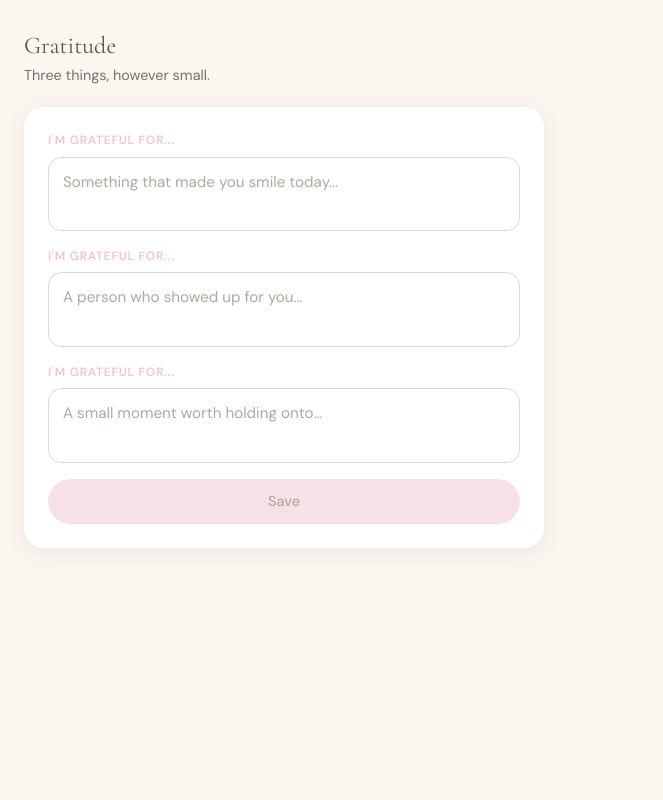
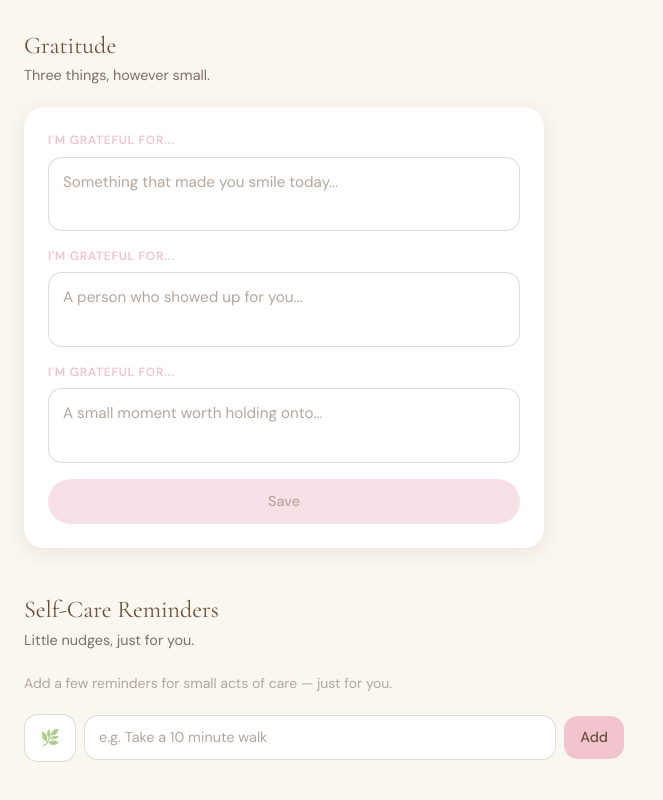
Before and after one commit to megwilliams1/softly, a Next.js app: page /sanctuary in a window 1280 px wide. Shown: the part 794-1594 px from the top of the page, without its empty margins (0-663 px from the left). Before the commit the page ends 1382 px from the top, so only its background shows below. Built offline with nearby package versions, Linux system fonts and the light colour scheme.

Commit message:
TICKET-012: Add self-care reminder cards with daily done state and staggered            animations

```diff
--- a/src/app/sanctuary/page.tsx
+++ b/src/app/sanctuary/page.tsx
@@ -1,6 +1,7 @@
 import DailyAffirmation from "@/components/sanctuary/DailyAffirmation";
 import MoodCheckin from "@/components/sanctuary/MoodCheckin";
 import GratitudeJournal from "@/components/sanctuary/GratitudeJournal";
+import SelfCareReminders from "@/components/sanctuary/SelfCareReminders";
 
 export default function SanctuaryPage() {
   return (
@@ -22,13 +23,21 @@ export default function SanctuaryPage() {
         <MoodCheckin />
       </section>
 
-      <section>
+      <section style={{ marginBottom: "48px" }}>
         <h2 className="text-2xl mb-1">Gratitude</h2>
         <p style={{ color: "var(--color-stone)", fontSize: "0.9rem", marginBottom: "20px" }}>
           Three things, however small.
         </p>
         <GratitudeJournal />
       </section>
+
+      <section>
+        <h2 className="text-2xl mb-1">Self-Care Reminders</h2>
+        <p style={{ color: "var(--color-stone)", fontSize: "0.9rem", marginBottom: "20px" }}>
+          Little nudges, just for you.
+        </p>
+        <SelfCareReminders />
+      </section>
     </main>
   );
 }
--- /dev/null
+++ b/src/components/sanctuary/SelfCareReminders.tsx
@@ -0,0 +1,189 @@
+"use client";
+
+import { useState } from "react";
+import { useReminders, todayKey } from "@/lib/hooks/useReminders";
+
+export default function SelfCareReminders() {
+  const { reminders, addReminder, toggleDone, deleteReminder } = useReminders();
+  const [text, setText] = useState("");
+  const [emoji, setEmoji] = useState("");
+
+  const today = todayKey();
+
+  function handleAdd() {
+    if (!text.trim()) return;
+    addReminder(text.trim(), emoji.trim());
+    setText("");
+    setEmoji("");
+  }
+
+  const active = reminders.filter((r) => r.doneDate !== today);
+  const done = reminders.filter((r) => r.doneDate === today);
+  const sorted = [...active, ...done];
+
+  return (
+    <div style={{ maxWidth: "600px" }}>
+
+      {/* Card grid */}
+      {sorted.length > 0 && (
+        <div
+          style={{
+            display: "grid",
+            gridTemplateColumns: "repeat(auto-fill, minmax(155px, 1fr))",
+            gap: "12px",
+            marginBottom: "24px",
+          }}
+        >
+          {sorted.map((reminder, i) => {
+            const isDone = reminder.doneDate === today;
+            return (
+              <div
+                key={reminder.id}
+                className="animate-bloom-up"
+                style={{
+                  animationDelay: `${i * 0.07}s`,
+                  animationFillMode: "both",
+                  backgroundColor: "var(--color-white)",
+                  borderRadius: "var(--radius-lg)",
+                  boxShadow: "var(--shadow-soft)",
+                  padding: "18px 14px 14px",
+                  display: "flex",
+                  flexDirection: "column",
+                  alignItems: "center",
+                  gap: "8px",
+                  opacity: isDone ? 0.5 : 1,
+                  transition: "opacity 0.3s ease",
+                }}
+              >
+                {/* Emoji */}
+                {reminder.emoji && (
+                  <span style={{ fontSize: "1.8rem", lineHeight: 1 }}>
+                    {reminder.emoji}
+                  </span>
+                )}
+
+                {/* Text */}
+                <p
+                  style={{
+                    fontSize: "0.875rem",
+                    color: "var(--color-soil)",
+                    textAlign: "center",
+                    lineHeight: 1.4,
+                    textDecoration: isDone ? "line-through" : "none",
+                    flex: 1,
+                    margin: 0,
+                  }}
+                >
+                  {reminder.text}
+                </p>
+
+                {/* Actions */}
+                <div style={{ display: "flex", gap: "6px", marginTop: "4px" }}>
+                  <button
+                    onClick={() => toggleDone(reminder.id)}
+                    style={{
+                      fontSize: "0.75rem",
+                      padding: "4px 10px",
+                      borderRadius: "var(--radius-full)",
+                      backgroundColor: isDone
+                        ? "transparent"
+                        : "var(--color-bloom-pink)",
+                      border: isDone
+                        ? "1px solid rgba(176, 168, 154, 0.4)"
+                        : "none",
+                      color: "var(--color-soil)",
+                      fontFamily: "var(--font-body)",
+                      cursor: "pointer",
+                    }}
+                  >
+                    {isDone ? "Undo" : "✓ Done"}
+                  </button>
+
+                  <button
+                    onClick={() => deleteReminder(reminder.id)}
+                    style={{
+                      fontSize: "0.75rem",
+                      padding: "4px 8px",
+                      borderRadius: "var(--radius-full)",
+                      backgroundColor: "transparent",
+                      border: "none",
+                      color: "var(--color-pebble)",
+                      fontFamily: "var(--font-body)",
+                      cursor: "pointer",
+                    }}
+                  >
+                    ✕
+                  </button>
+                </div>
+              </div>
+            );
+          })}
+        </div>
+      )}
+
+      {/* Empty state */}
+      {reminders.length === 0 && (
+        <p style={{ fontSize: "0.875rem", color: "var(--color-pebble)", marginBottom: "20px" }}>
+          Add a few reminders for small acts of care — just for you.
+        </p>
+      )}
+
+      {/* Add form */}
+      <div style={{ display: "flex", gap: "8px", alignItems: "center" }}>
+        <input
+          type="text"
+          placeholder="🌿"
+          value={emoji}
+          onChange={(e) => setEmoji(e.target.value)}
+          style={{
+            width: "52px",
+            padding: "10px",
+            borderRadius: "var(--radius-md)",
+            border: "1px solid rgba(176, 168, 154, 0.4)",
+            fontSize: "1rem",
+            textAlign: "center",
+            fontFamily: "var(--font-body)",
+            backgroundColor: "var(--color-white)",
+            outline: "none",
+            flexShrink: 0,
+          }}
+        />
+        <input
+          type="text"
+          placeholder="e.g. Take a 10 minute walk"
+          value={text}
+          onChange={(e) => setText(e.target.value)}
+          onKeyDown={(e) => { if (e.key === "Enter") handleAdd(); }}
+          style={{
+            flex: 1,
+            padding: "10px 14px",
+            borderRadius: "var(--radius-md)",
+            border: "1px solid rgba(176, 168, 154, 0.4)",
+            fontSize: "0.9rem",
+            fontFamily: "var(--font-body)",
+            color: "var(--color-soil)",
+            backgroundColor: "var(--color-white)",
+            outline: "none",
+          }}
+        />
+        <button
+          onClick={handleAdd}
+          style={{
+            padding: "10px 16px",
+            borderRadius: "var(--radius-md)",
+            backgroundColor: "var(--color-bloom-pink)",
+            color: "var(--color-soil)",
+            border: "none",
+            fontFamily: "var(--font-body)",
+            fontSize: "0.9rem",
+            fontWeight: 500,
+            cursor: "pointer",
+            flexShrink: 0,
+          }}
+        >
+          Add
+        </button>
+      </div>
+    </div>
+  );
+}
--- /dev/null
+++ b/src/lib/hooks/useReminders.ts
@@ -0,0 +1,56 @@
+"use client";
+
+import { useState, useEffect } from "react";
+
+const STORAGE_KEY = "softly:sanctuary:reminders";
+
+export type Reminder = {
+  id: string;
+  text: string;
+  emoji: string;
+  doneDate: string | null; // YYYY-MM-DD if done today, null otherwise
+};
+
+export function todayKey(): string {
+  return new Date().toISOString().split("T")[0];
+}
+
+export function useReminders() {
+  const [reminders, setReminders] = useState<Reminder[]>([]);
+
+  useEffect(() => {
+    try {
+      const stored = localStorage.getItem(STORAGE_KEY);
+      if (stored) setReminders(JSON.parse(stored));
+    } catch {}
+  }, []);
+
+  function persist(next: Reminder[]) {
+    localStorage.setItem(STORAGE_KEY, JSON.stringify(next));
+    setReminders(next);
+  }
+
+  function addReminder(text: string, emoji: string) {
+    persist([
+      ...reminders,
+      { id: crypto.randomUUID(), text, emoji, doneDate: null },
+    ]);
+  }
+
+  function toggleDone(id: string) {
+    const today = todayKey();
+    persist(
+      reminders.map((r) =>
+        r.id === id
+          ? { ...r, doneDate: r.doneDate === today ? null : today }
+          : r
+      )
+    );
+  }
+
+  function deleteReminder(id: string) {
+    persist(reminders.filter((r) => r.id !== id));
+  }
+
+  return { reminders, addReminder, toggleDone, deleteReminder };
+}
```
